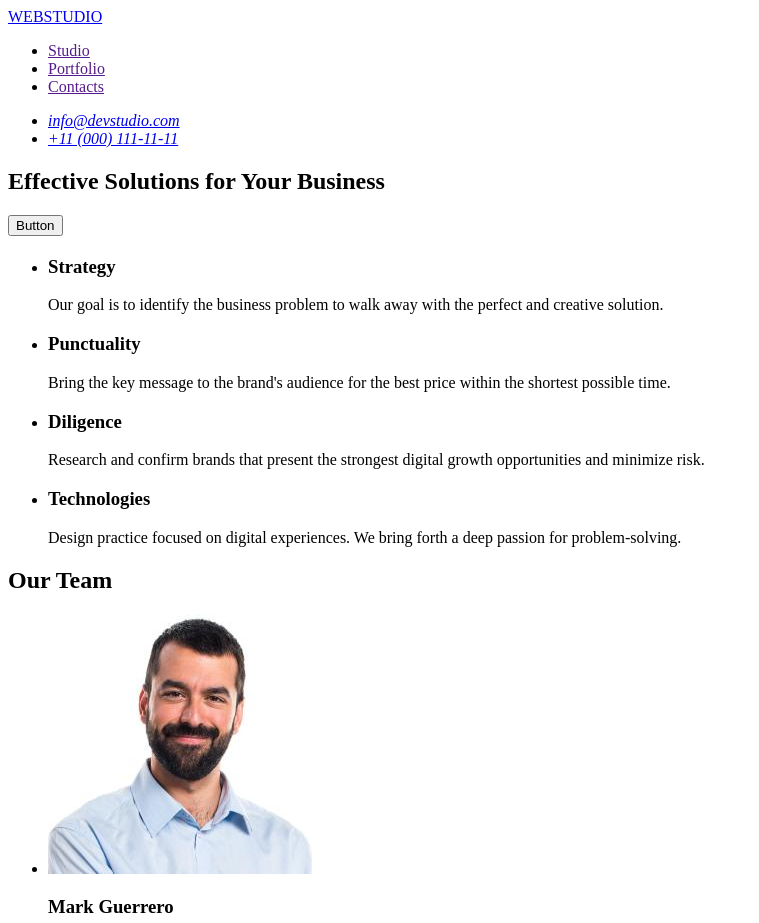
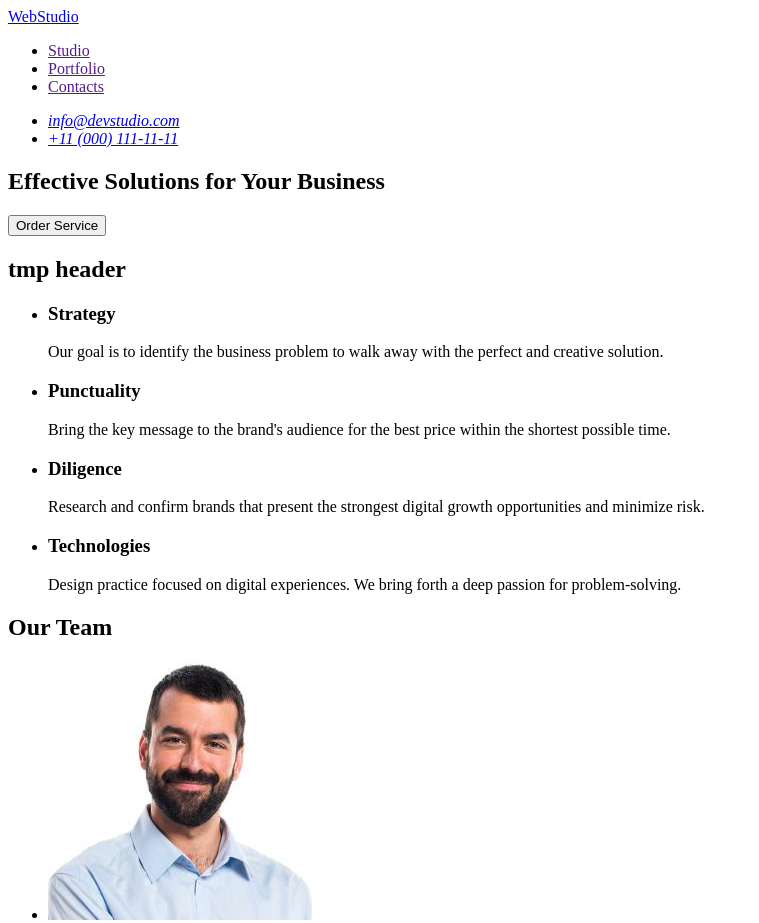
Before and after one commit to Zelrettch/goit-markup-hw-01, a plain HTML site: page index.html in a window 1280 px wide. Shown: the top 923 px of the page, without its empty margins (0-759 px from the left). Drawn offline with Linux system fonts and the light colour scheme.

Commit message:
modified index file

```diff
--- a/index.html
+++ b/index.html
@@ -8,7 +8,7 @@
   <body>
     <header>
       <nav>
-        <a href="./index.html">WEBSTUDIO</a>
+        <a href="./index.html">WebStudio</a>
         <ul>
           <li><a href="">Studio</a></li>
           <li><a href="">Portfolio</a></li>
@@ -25,10 +25,10 @@
     <main>
       <section>
         <h1>Effective Solutions for Your Business</h1>
-        <button type="button">Button</button>
+        <button type="button">Order Service</button>
       </section>
       <section>
-        <h2></h2>
+        <h2>tmp header</h2>
         <ul>
           <li>
             <h3>Strategy</h3>
@@ -107,7 +107,7 @@
       </section>
     </main>
     <footer>
-      <a href="./index.html">WEBSTUDIO</a>
+      <a href="./index.html">WebStudio</a>
       <p>
         Increase the flow of customers and sales for your business with digital
         marketing & growth solutions.
```
